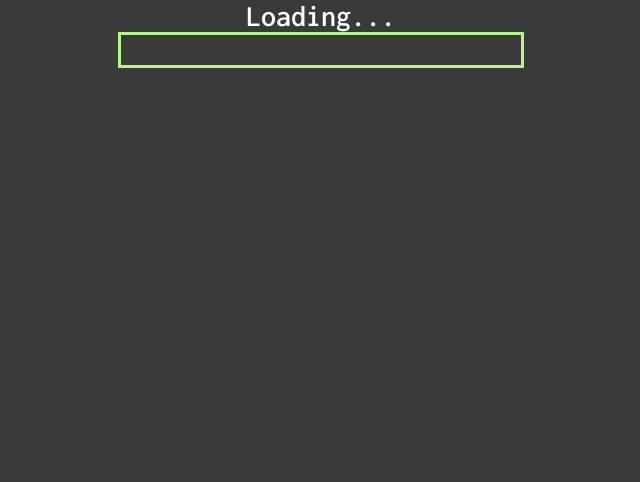
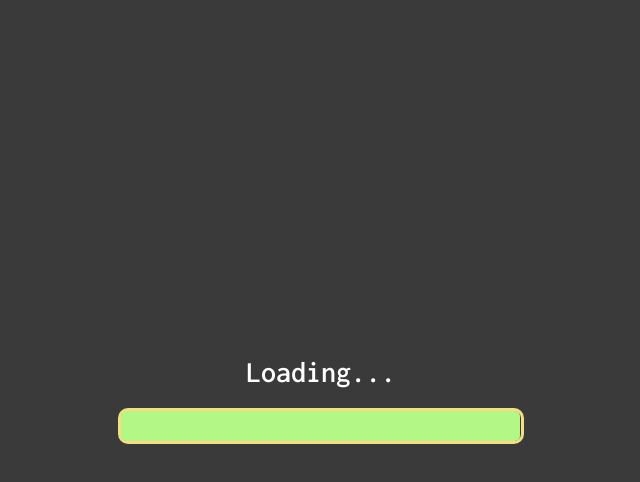
Before and after one commit to yrauvtovich/retro-preloader, a plain HTML site: page src/index.html in a window 1280 px wide. Shown: the whole page, without its empty margins (319-959 px from the left). Drawn offline with nearby package versions, Linux system fonts and the light colour scheme.

Commit message:
Code update 27/08

```diff
--- a/src/index.html
+++ b/src/index.html
@@ -4,7 +4,6 @@
     <meta charset="UTF-8">
     <title>Preloader</title>
     <link rel="stylesheet" type="text/css" href="style.css">
-    <link href="https://fonts.googleapis.com/css2?family=Inconsolata:wght@600&display=swap" rel="stylesheet">
     <script src="https://code.jquery.com/jquery-3.5.1.js"></script>
 </head>
 <body>
@@ -14,7 +13,8 @@
                 Loading...
             </div>
             <div class="preloader">
-
+                <div class="preloader-download">
+                </div>
             </div>
         </div>
 
--- a/src/script.js
+++ b/src/script.js
@@ -1,3 +1,7 @@
 $(document).ready(function(){
-
+    let time = 5;
+    $(".preloader-download").animate({
+        width: "400px",
+        transition: time +"s",
+    });
 });
--- a/src/style.scss
+++ b/src/style.scss
@@ -1,3 +1,5 @@
+@import url('https://fonts.googleapis.com/css2?family=Inconsolata:wght@600&display=swap');
+
 * {
   margin: 0;
   padding: 0;
@@ -22,6 +24,7 @@ body {
   align-content: space-between;
   align-items: center;
   flex-direction: column;
+  height: 100vh;
 }
 .preloader-title {
   color:  #ffffff;
@@ -30,8 +33,17 @@ body {
 }
 .preloader {
   border-style: solid;
-  color: #a0f568;
+  color: #f5d563;
   height: 30px;
   width: 400px;
+  margin-top: 20px;
+  border-radius: 10px;
+}
+
+.preloader-download {
+  background-color: #a0f568;
+  height: 30px;
+  width: 0;
+  border-radius: 5px;
 
 }
```
Also changed, not shown: src/style.css, 1 other file.
